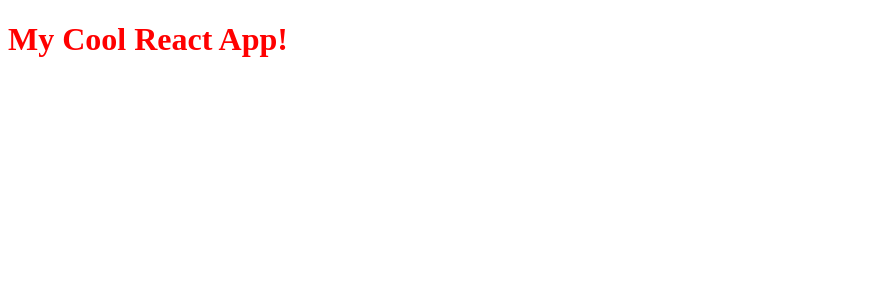
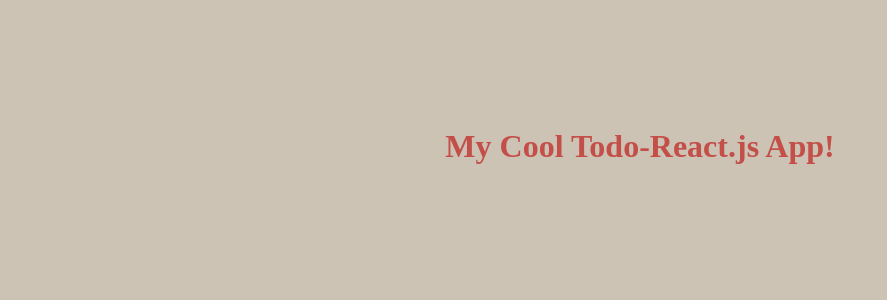
Before and after one commit to doctorsylar/react-todo-study, a React app: page / in a window 1280 px wide. Shown: the top 300 px of the page, without its empty margins (0-887 px from the left). Built offline with nearby package versions, Linux system fonts and the light colour scheme.

Commit message:
first steps

```diff
--- a/index.html
+++ b/index.html
@@ -5,7 +5,7 @@
     <meta name="viewport"
           content="width=device-width, user-scalable=no, initial-scale=1.0, maximum-scale=1.0, minimum-scale=1.0">
     <meta http-equiv="X-UA-Compatible" content="ie=edge">
-    <title>Draggable-Sortable-List</title>
+    <title>Todo-list React.js study app</title>
 </head>
 <body>
 <div id="app"></div>
--- a/src/app/app.jsx
+++ b/src/app/app.jsx
@@ -1,6 +1,15 @@
 import React, {Component} from 'react';
 import '../css/style.css';
 
+class TodoHeading extends Component {
+    render() {
+        return (
+            <div className="heading">
+
+            </div>
+        )
+    }
+}
 
 class App extends Component {
     constructor(props) {
@@ -8,8 +17,9 @@
     }
     render() {
         return (
-            <div>
-                <h1>My Cool React App!</h1>
+            <div className='application-container'>
+                <h1>My Cool Todo-React.js App!</h1>
+
             </div>
         )
     }
--- a/src/css/style.css
+++ b/src/css/style.css
@@ -1,3 +1,18 @@
-h1 {
-    color: red;
+* {
+    margin: 0;
+    padding: 0;
+    box-sizing: border-box;
 }
+body {
+    background-color: #ccc3b5;
+}
+#app {
+    margin: 10% auto 0;
+    width: 40%;
+    min-width: 300px;
+    max-width: 600px;
+}
+#app h1 {
+    color: rgba(190, 0, 0, 0.60);
+    text-align: center;
+}
--- a/src/index.js
+++ b/src/index.js
@@ -4,6 +4,7 @@
 import App from './app/app';
 
 // JS CODE
+let tasks = localStorage.getItem('tasks');
 
 // Rendering RoomList component
 ReactDOM.render(<App/>, document.querySelector('#app'));
```
Also changed, not shown: 3 other files (tests, documents, lock files or other folders).
